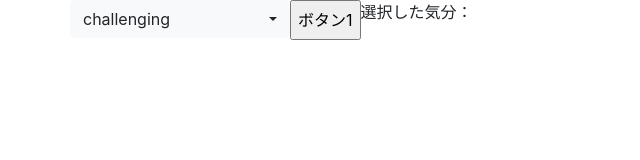
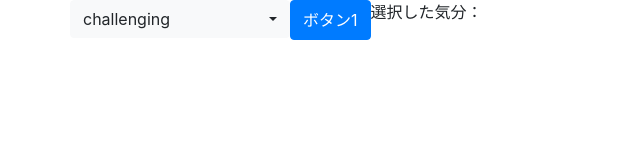
Before and after one commit to TomoSuzuki/TomoSuzuki.github.io, a plain HTML site: page docs/index2.html in a window 1280 px wide. Shown: the whole page, without its empty margins (0-640 px from the left). Drawn offline with nearby package versions, Linux system fonts and the light colour scheme.

Commit message:
change btns

```diff
--- a/docs/index2.html
+++ b/docs/index2.html
@@ -49,7 +49,7 @@
             <option value="quiet">静かな気分</option>
             <option value="adoring">憧れた気分</option>
         </select>
-        <input type="button" id="button1" value="ボタン1" />
+        <input type="button" id="button1" class="btn btn-primary" value="ボタン1" />
 
         <div><p>選択した気分：<span id="span1"></span></p></div>
 
@@ -57,7 +57,6 @@
 
         <script type="text/javascript">
         $(window).on('load', function () {
-
             $("#button1").click(function() {
                 // value値を取得
                 var str1 = $("#color1").val();
```
Also changed, not shown: docs/index3.html (+1 -1 lines).
